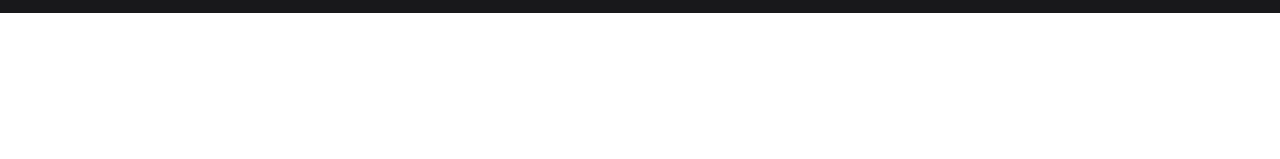
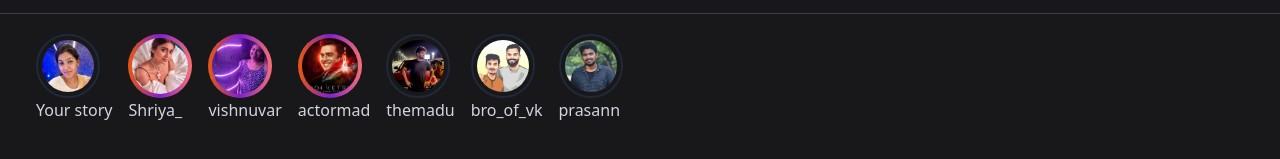
Before and after one commit to Jeya-rosini/instagram-ui-tailwindcss, a website: page index.html in a window 1280 px wide. Shown: the part 51-210 px from the top of the page. Drawn offline with nearby package versions, Linux system fonts and the light colour scheme; files that its build step writes are made by us from their sources.

Commit message:
add the changes

```diff
--- a/index.html
+++ b/index.html
@@ -12,7 +12,7 @@
     <script src="https://cdn.tailwindcss.com"></script>
 </head>
 
-<body>
+<body class="bg-zinc-900">
     <header>
         <div class="bg-zinc-900 flex items-center justify-between space-x-4 p-4 text-white">
             <a href="./index.html" class="text-white">
@@ -38,9 +38,43 @@
                     <path d="m12 21l-1.45-1.3q-2.525-2.275-4.175-3.925T3.75 12.812Q2.775 11.5 2.388 10.4T2 8.15Q2 5.8 3.575 4.225T7.5 2.65q1.3 0 2.475.55T12 4.75q.85-1 2.025-1.55t2.475-.55q2.35 0 3.925 1.575T22 8.15q0 1.15-.388 2.25t-1.362 2.412q-.975 1.313-2.625 2.963T13.45 19.7L12 21Zm0-2.7q2.4-2.15 3.95-3.688t2.45-2.674q.9-1.138 1.25-2.026T20 8.15q0-1.5-1-2.5t-2.5-1q-1.175 0-2.175.662T12.95 7h-1.9q-.375-1.025-1.375-1.688T7.5 4.65q-1.5 0-2.5 1t-1 2.5q0 .875.35 1.763t1.25 2.025q.9 1.137 2.45 2.675T12 18.3Zm0-6.825Z" />
                 </svg>
             </div>
-
         </div>
     </header>
+
+    <!-----horizontal line-->
+    <hr class="border-gray-700">
+
+    <!------stories---->
+    <section class="m-4 px-5 flex items-center space-x-4">
+        <div class="flex flex-col justify-center pt-1">
+            <img src="./assets/Image/Rosini.jpg" alt="Rosini" class="rounded-full w-16 h-16 border-gray-800 p-1 border-2">
+            <span class="text-gray-300 font-xs">Your story</span>
+        </div>
+        <div class="flex flex-col justify-center pt-1">
+            <img src="./assets/Image/shriya_saran.jpg" alt="Shriya_saran" class="rounded-full w-16 h-16 bg-gradient-to-r from-orange-600 via-purple-700 to-red-400 p-1">
+            <span class="text-gray-300 font-xs">Shriya_</span>
+        </div>
+        <div class="flex flex-col justify-center pt-1">
+            <img src="./assets/Image/Vishnuvarthini.jpg" alt="Vishnuvarthini" class="rounded-full w-16 h-16 bg-gradient-to-r from-orange-600 via-purple-700 to-red-400 p-1">
+            <span class="text-gray-300 font-xs">vishnuvar</span>
+        </div>
+        <div class="flex flex-col justify-center pt-1">
+            <img src="./assets/Image/actormaddy.jpg" alt="Madhavan" class="rounded-full w-16 h-16 bg-gradient-to-r from-orange-600 via-purple-700 to-red-400 p-1">
+            <span class="text-gray-300 font-xs">actormad</span>
+        </div>
+        <div class="flex flex-col justify-center pt-1">
+            <img src="./assets/Image/themaduraifoodie.jpg" alt="themaduraifoodie" class="rounded-full w-16 h-16 border-gray-800 p-1 border-2">
+            <span class="text-gray-300 font-xs">themadu</span>
+        </div>
+        <div class="flex flex-col justify-center pt-1">
+            <img src="./assets/Image/bro_of_vk.jpg" alt="bro_of_vk" class="rounded-full w-16 h-16 border-gray-800 p-1 border-2">
+            <span class="text-gray-300 font-xs">bro_of_vk</span>
+        </div>
+        <div class="flex flex-col justify-center pt-1">
+            <img src="./assets/Image/prasanna_kumar.jpg" alt="prasanna_kumar" class="rounded-full w-16 h-16 border-gray-800 p-1 border-2">
+            <span class="text-gray-300 font-xs">prasann</span>
+        </div>
+    </section>
 </body>
 
 </html>
```
Also changed, not shown: assets/Image/Rosini.jpg (added), assets/Image/Vishnuvarthini.jpg (added), assets/Image/actormaddy.jpg (added), assets/Image/bro_of_vk.jpg (added), assets/Image/prasanna_kumar.jpg (added), assets/Image/shriya_saran.jpg (added), assets/Image/themaduraifoodie.jpg (added).
